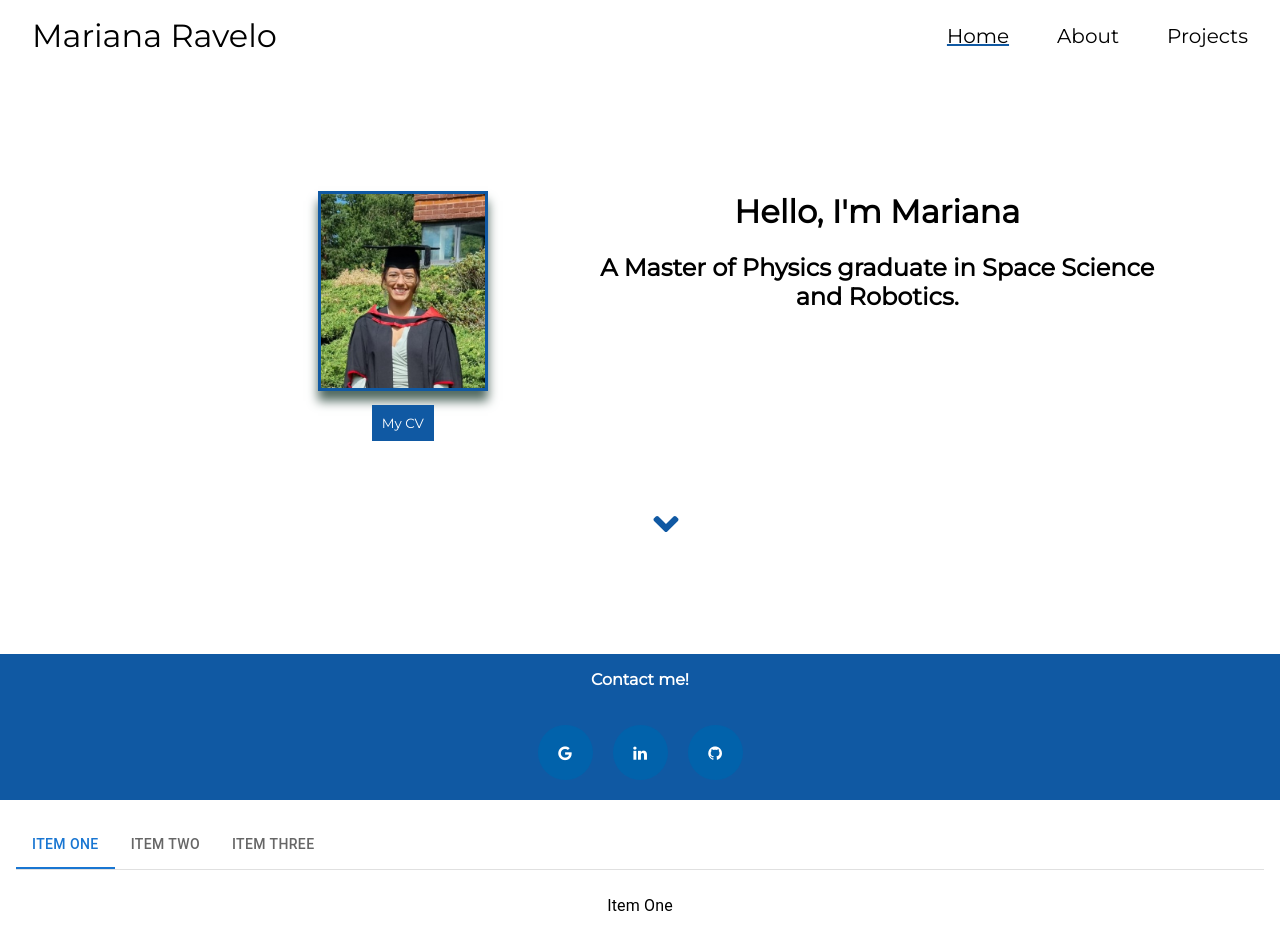
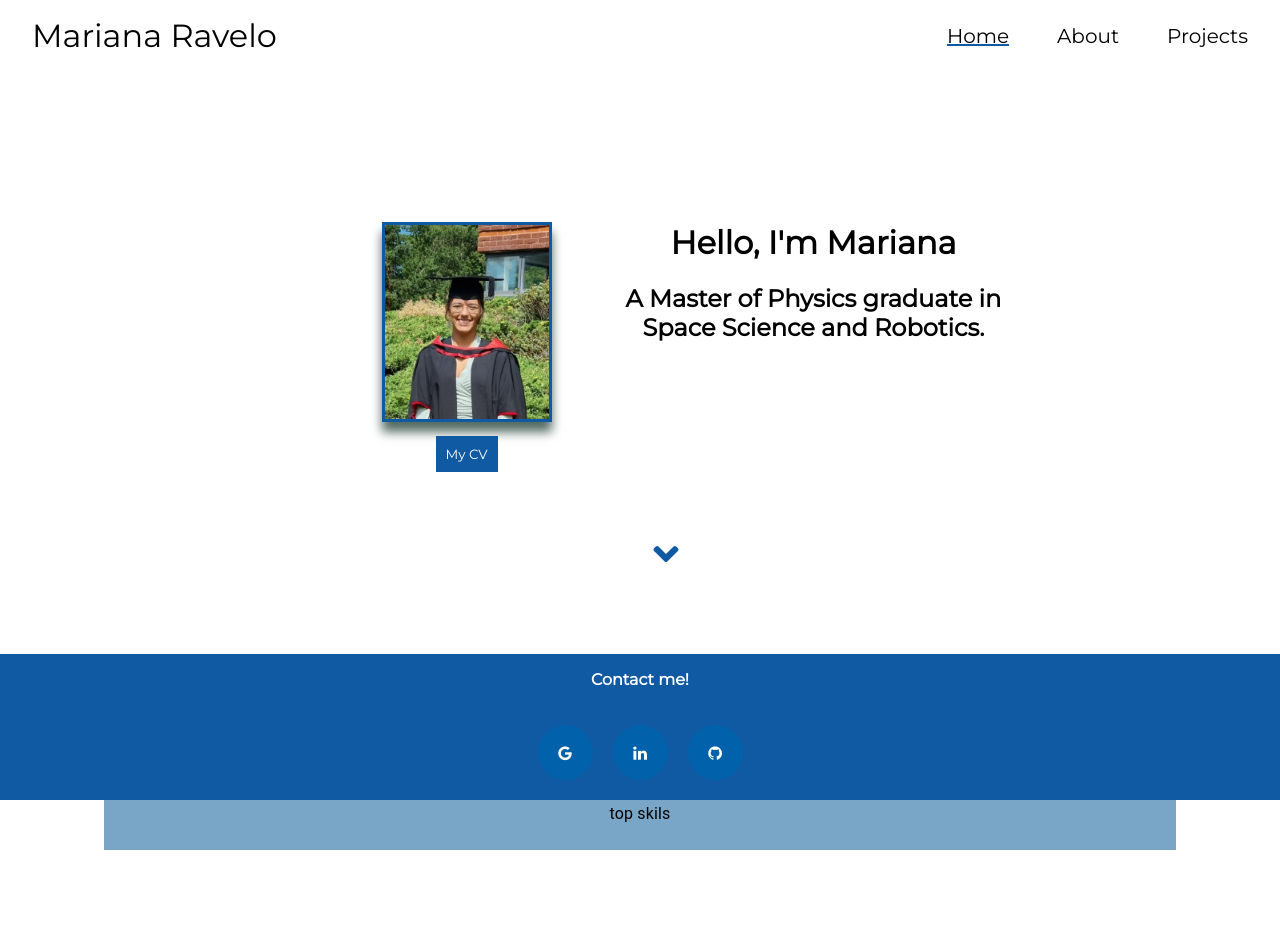
Before and after one commit to Mariana-Ravelo/mari-website, a React (Create React App) app: page / in a window 1280 px wide. Shown: the top 950 px of the page. Built offline with nearby package versions, Linux system fonts and the light colour scheme.

Commit message:
worked on home page layout and skill tabs

```diff
--- a/src/pages/Home.js
+++ b/src/pages/Home.js
@@ -7,6 +7,11 @@ import Tabs from './Tabs';
 
 function Home() {
     console.log(myPic);
+
+    const onBttonClick = () => {
+        window.open(MariCV, '_blank', 'noopener')
+    }
+
     const ref = useRef(null);
 
     const scrollDownClick = () => {
@@ -15,25 +20,33 @@ function Home() {
 
     return (
         <div>
-            <div class="home-container">
-                <div class="home-pic-cv">
-                    <div class="home-pic"> <img src={myPic} alt="me" class="myPic" /> </div>
-                    <div class="home-cv"> <button onClick={onBttonClick} class="cvBtton">My CV</button> </div>
+            <div className="home-section-1">
+                <div className="home-container">
+                    <div className="home-pic-cv">
+                        <div className="home-pic"> <img src={myPic} alt="me" class="myPic" /> </div>
+                        <div className="home-cv"> <button onClick={onBttonClick} class="cvBtton">My CV</button> </div>
+                    </div>
+                    <div className="home-description">
+                        <h1>Hello, I'm Mariana</h1>
+                        <h2>A Master of Physics graduate in Space Science and Robotics.</h2>
+                    </div>
+
                 </div>
-                <div class="home-description">
-                    <h1>Hello, I'm Mariana</h1>
-                    <h2>A Master of Physics graduate in Space Science and Robotics.</h2>
+                <div className="scroll-button-container">
+                    <button className="scroll-button" onClick={scrollDownClick}><FaAngleDown/></button>
+                </div>
+            </div>
+
+            <div className="skills-section">
+                <div ref={ref} className="skills-title">
+                    <h1>Skills</h1>
+                </div>
+                <div className="tabs-container">
+                    <Tabs />
                 </div>
 
             </div>
 
-            <button class="scroll-button" onClick={scrollDownClick}><FaAngleDown/></button>
-
-            <div style={{height: '20rem'}}/>
-
-            <div ref={ref}>
-                <Tabs />
-            </div>
 
             <div style={{ height: '50rem' }} />
 
@@ -42,8 +55,4 @@ function Home() {
     );
 }
 
-function onBttonClick (){
-    window.open(MariCV, '_blank', 'noopener')
-}
-
 export default Home;
--- a/src/pages/Tabs.js
+++ b/src/pages/Tabs.js
@@ -50,19 +50,27 @@ export default function BasicTabs() {
         <Box sx={{ width: '100%' }}>
             <Box sx={{ borderBottom: 1, borderColor: 'divider' }}>
                 <Tabs value={value} onChange={handleChange} aria-label="skill tabs">
-                    <Tab label="Item One" {...a11yProps(0)} />
-                    <Tab label="Item Two" {...a11yProps(1)} />
-                    <Tab label="Item Three" {...a11yProps(2)} />
+                    <Tab label="Top Skills" {...a11yProps(0)} />
+                    <Tab label="Robotic Simulations" {...a11yProps(1)} />
+                    <Tab label="Website Development" {...a11yProps(2)} />
+                    <Tab label="Microcontroller Programming" {...a11yProps(3)} />
+                    <Tab label="Theoretical Physics Simulations" {...a11yProps(4)} />
                 </Tabs>
             </Box>
             <SkillsTabPanel value={value} index={0}>
-                Item One
+                top skils
             </SkillsTabPanel>
             <SkillsTabPanel value={value} index={1}>
-                Item Two
+                rob sim
             </SkillsTabPanel>
             <SkillsTabPanel value={value} index={2}>
-                Item Three
+                web dev
+            </SkillsTabPanel>
+            <SkillsTabPanel value={value} index={3}>
+                micro
+            </SkillsTabPanel>
+            <SkillsTabPanel value={value} index={4}>
+                phys sim
             </SkillsTabPanel>
         </Box>
     );
--- a/src/style.css
+++ b/src/style.css
@@ -102,6 +102,7 @@ body {
 
 .cvBtton:hover {
     background-color: rgb(121, 166, 198);
+    cursor: pointer;
 }
 
 .myPic {
@@ -113,12 +114,18 @@ body {
 }
 
 /* Styling home page */
+.home-section-1 {
+    display: flex;
+    flex-direction: column;
+    align-items: center;
+    justify-content: center;
+    min-height:70vh;
+}
+
 .home-container {
     display: flex;
     text-align: center;
     align-content: flex-start;
-    gap: 1px;
-    margin: 100px;
     margin-bottom: 50px;
 }
 
@@ -147,6 +154,10 @@ body {
     animation: jumpInfinite 1.5s infinite;
 }
 
+.scroll-button:hover {
+    cursor: pointer;
+}
+
 .scroll-button:after {
     content: " ";
     position: absolute;
@@ -166,15 +177,14 @@ body {
   }
 
 /* Styling skills home page */
-.skills-container {
+.skills-section {
     display: flex;
-    text-align: start;
-    gap: 50px;
-    margin: 20px 50px;
+    flex-direction: column;
+    align-items: center;
+    min-height: 70vh;
 }
 
-.skills-container > * {
-    flex: 1 100%;
+.tabs-container {
     background-color: rgb(121, 166, 198);
 }
 
```
